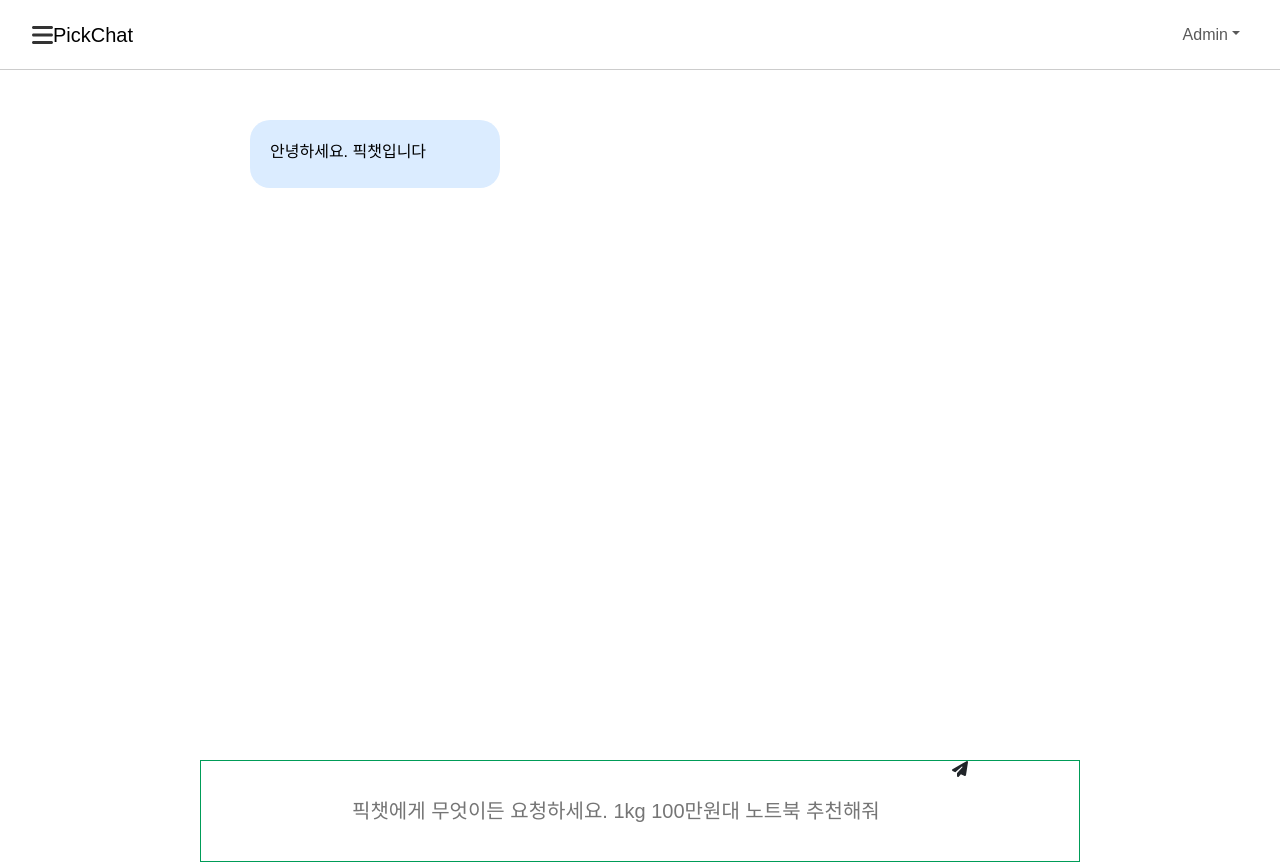
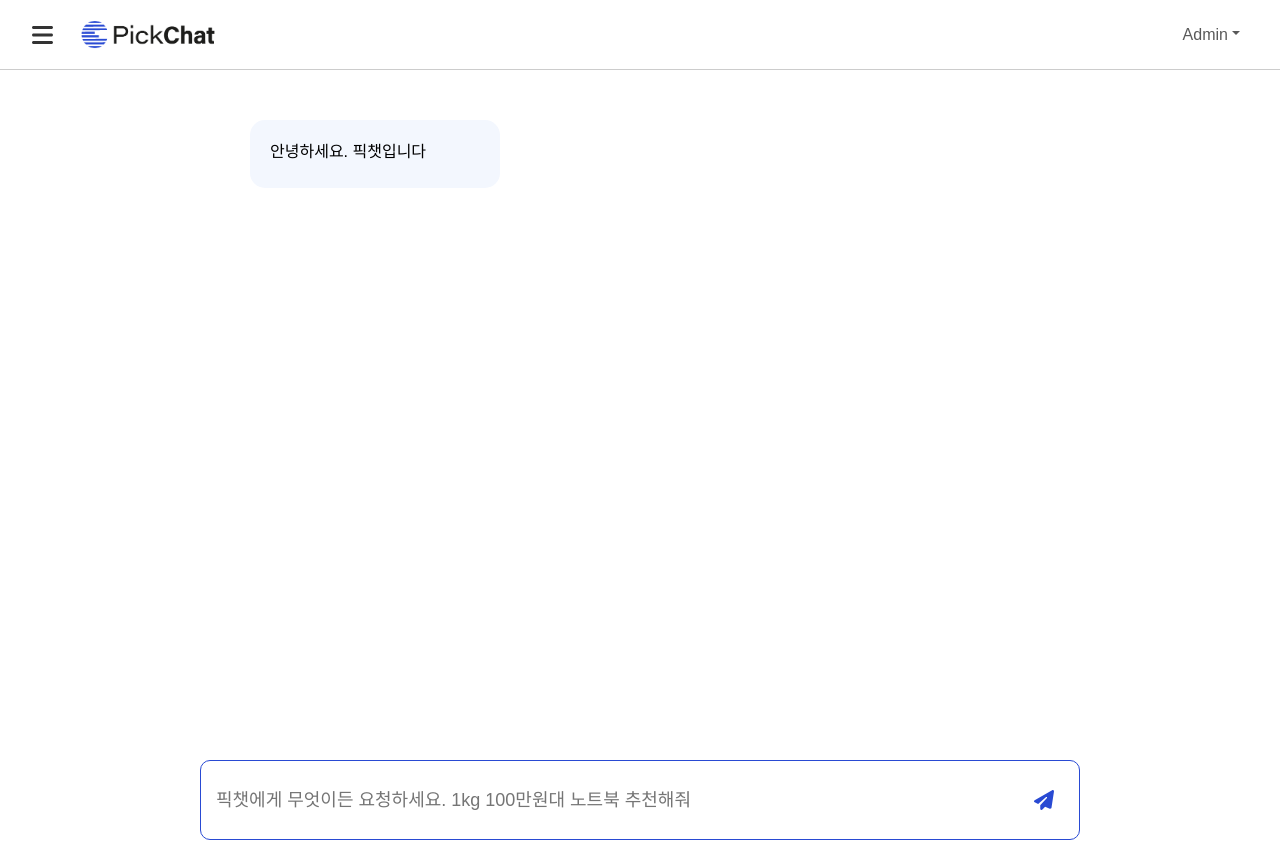
Before and after one commit to YirangKim/chat, a React (Create React App) app: page / in a window 1280 px wide. After the commit the page ends 840 px from the top, so only its background shows below. Built offline with nearby package versions, Linux system fonts and the light colour scheme.

Commit message:
채팅높이 컴포넌트교차성공

```diff
--- a/src/App.css
+++ b/src/App.css
@@ -162,7 +162,21 @@ body {
   display: flex;
   flex-direction: row;
   justify-content: center;
-  border: solid 1px #009c58;
+  align-items: center;
+}
+
+.chat-input {
+  width: 1000px;
+  height: 80px;
+  border: solid 1px #294ad3;
+  border-radius: 10px;
+}
+
+.chat-input input {
+  width: 800px;
+  height: 60px;
+  font-size: 18px;
+  color: #294ad3;
 }
 
 .input-no-border {
@@ -259,9 +273,11 @@ body {
   max-width: 800px;
   min-height: 68px;
   padding: 20px;
+  /* margin-bottom: 100px !important; */
   /* height: 50px; */
   border-radius: 20px;
-  background-color: #b2cfee;
+  background-color: #0072ed;
+  color: white;
   align-self: flex-end;
 }
 .ai-chat {
@@ -273,9 +289,10 @@ body {
   max-width: 900px;
   min-height: 68px;
   padding: 20px;
-  border-radius: 20px;
+  /* margin-bottom: 100px !important; */
+  border-radius: 15px;
   /* border: 1px solid #0056b3; */
-  background-color: #dbecff;
+  background-color: #f3f7fe;
   color: rgb(0, 0, 0);
   text-align: left; /* 왼쪽 정렬 */
   align-self: flex-start;
@@ -298,9 +315,15 @@ body {
   align-items: center;
 }
 
+.slide-title {
+  padding: 20px;
+  height: 30px;
+  background-color: red;
+  border-bottom: 1px solid #ccc;
+}
+
 .chatHistory {
   /* background: #fff; */
-  padding: 20px;
   /* border: 1px solid #ccc; */
   position: absolute;
   top: 69px; /* 내비게이션 바의 아래에 위치 */
--- a/src/component/Chat.js
+++ b/src/component/Chat.js
@@ -1,43 +1,44 @@
-//useState가 정의되어 있지 않음 오류 : 최상단에 넣기
 import React, { useEffect, useState, useRef } from "react";
 import "../App.css";
 import "bootstrap/dist/css/bootstrap.min.css";
-// import Card from 'react-bootstrap/Carousel';
 import Cardslide from "./Cardslide";
 import Chart from "./Chart";
 import TypingText from "./TypingText";
 import Detail from "./Detail";
-import Loading from "./Loading.js";
+import Loading from "./Loading";
 //fontawesome
 import { FontAwesomeIcon } from "@fortawesome/react-fontawesome";
 import { faPaperPlane } from "@fortawesome/free-solid-svg-icons";
-import "../App.css";
 
 function Chat() {
+  // 상태
   // content 사용자가 입력한 메시지를 저장
-  let [content, setContent] = useState("");
+  const [content, setContent] = useState("");
   // chats 대화 내용을 저장
   const [chats, setChats] = useState([]);
-  // welcome 사용자 앱 처음 접속 환영 메세지
-  let [welcome, setWelcome] = useState(true);
+  // 처음 접속시 웰컴 메세지
+  const [welcome, setWelcome] = useState(true);
+  // Detail 상태
+  // 채팅창 입력 showDetail(true) 설정
+  const [showDetail, setShowDetail] = useState(false);
+  //채팅 높이 조절
+  // const [chatListHeight, setChatListHeight] = useState("100px"); // 초기 높이 설정
 
+  // Ref
   // 스크롤 chat-list 엘리먼트에 대한 ref 생성
   const chatListRef = useRef(null);
+  // 채팅 메시지  스타일 동적으로 변경
+  const chatRefs = useRef([]);
 
-  //채팅 높이 조절
-  const [chatListHeight, setChatListHeight] = useState("100px"); // 초기 높이 설정
-
-  // 새로운 채팅이 추가될 때 스크롤을 아래로 이동하고 높이 업데이트
+  // useEffect
+  // 스크롤 바닥으로 내려주는 역할
   useEffect(() => {
     if (chatListRef.current) {
-      // chat-list 엘리먼트의 스크롤을 아래로 이동
       chatListRef.current.scrollTop = chatListRef.current.scrollHeight;
     }
   }, [chats]);
 
-  // 첫 방문 시 챗봇 메시지와 스타일을 1초 뒤에 나타나게 하기
-  // useEffect : 타이머
-  // 배열안에 객체 "message": "안녕하세요. 챗봇입니다"
+  // 처음에 웰컴메시지 띄우는 역할
   useEffect(() => {
     if (welcome) {
       setTimeout(() => {
@@ -52,27 +53,49 @@ function Chat() {
     }
   }, [welcome]);
 
+  //Detail 컴포넌트 띄우기
+  useEffect(() => {
+    // 조건만족되면 showDetail 실행
+    if (showDetail) {
+      const updatedChats = [...chats];
+      updatedChats[updatedChats.length - 1] = {
+        type: "AI",
+        message: <Detail />,
+      };
+      setChats(updatedChats);
+      setShowDetail(false);
+    }
+  }, [showDetail]);
+
+  // 채팅 메시지 쌓일 때마다 채팅메시지의 높이 조절
+  useEffect(() => {
+    let chatHeight = 0;
+    chatRefs.current.forEach((chatRef) => {
+      if (chatRef) {
+        const height = chatRef.getBoundingClientRect().height;
+        chatRef.style.top = `${chatHeight}px`;
+        chatHeight += height + 25;
+      }
+    });
+  }, [chats]);
+
+  // 유저 인풋 받기
   const onUserInput = () => {
-    let copy = [...chats];
-    const userInput = content;
-    copy.push({
-      type: "USER",
-      message: userInput,
-    });
-    setChats(copy);
+    // destructor
+    const newChats = [...chats, { type: "USER", message: content }];
+    setChats(newChats);
 
     // 채팅 처리 후, 입력 내용 초기화
-    setContent("");
+    // setContent("");
 
     setTimeout(() => {
-      let copy2 = [...copy];
-      // aiAnswer 내용 초기화
       let aiAnswer = "";
-      if (userInput.includes("안녕")) {
+
+      if (content.includes("안녕")) {
         aiAnswer = "반갑습니다";
-      } else if (userInput.includes("노트북 5개")) {
+      } else if (content.includes("노트북 5개")) {
         aiAnswer = <Cardslide />;
-      } else if (userInput.includes("노트북")) {
+      } else if (content.includes("노트북")) {
         aiAnswer = (
           <div className="cardContent" style={{ width: "700px" }}>
             <div>
@@ -86,64 +109,54 @@ function Chat() {
             </div>
           </div>
         );
-      } else if (userInput.includes("성능")) {
+      } else if (content.includes("성능")) {
         aiAnswer = <Chart />;
-      } else if (userInput.includes("픽챗")) {
+      } else if (content.includes("픽챗")) {
         aiAnswer = <Loading />;
+        // 2.5초 후
+        setTimeout(() => setShowDetail(true), 2500);
       }
+      // AI 답변을 newChats에 추가하기. destructor
+      setChats([...newChats, { type: "AI", message: aiAnswer }]);
+    }, 1000);
 
-      copy2.push({
-        type: "AI",
-        message: aiAnswer,
-      });
-      setChats(copy2);
-    }, 1000);
+    // Clear the input field
+    setContent("");
   };
+
   return (
     <div className="right-content">
       {/* 채팅 메시지 스크롤 */}
       <div className="chat-list" ref={chatListRef}>
-        {chats.map((chat, index) => {
-          const top_list = [
-            0, 80, 160, 240, 360, 880, 970, 1420, 1570, 1700, 1800,
-          ];
-          const top = index * 60;
-          return (
+        {chats.map((chat, index) => (
           <div
             key={index}
+            ref={(el) => (chatRefs.current[index] = el)}
             className={chat.type === "USER" ? "user-chat" : "ai-chat"}
-              style={{ top: `${top_list[index]}px` }}
           >
             {chat.message}
           </div>
-          );
-        })}
+        ))}
       </div>
-
       <div className="chat-box">
-        {/* input 글 발행
-            1)input에 입력한 값 가져오기
-            2) input에 입력한 값 저장하기
-            3) 마우스 엔터 */}
+        <div className="chat-input">
           <input
             className="user-input input-no-border"
             type="text"
             placeholder="픽챗에게 무엇이든 요청하세요. 1kg 100만원대 노트북 추천해줘"
             value={content}
-          onChange={(e) => {
-            setContent(e.target.value);
-          }}
-          onKeyPress={(e) => {
-            if (e.key === "Enter") {
-              onUserInput();
-            }
-          }}
+            onChange={(e) => setContent(e.target.value)}
+            onKeyPress={(e) => e.key === "Enter" && onUserInput()}
+            style={{ outline: "none" }}
           />
-
-        {/* button누르면 chat 추가
-            <div>생성x, state에 글 추가
-            unshift() 메서드는 새로운 요소를 배열의 맨 앞쪽에 추가*/}
-        <FontAwesomeIcon icon={faPaperPlane} />
+          <FontAwesomeIcon
+            icon={faPaperPlane}
+            style={{ color: "#294ad3", marginRight: "15px" }}
+            size="lg"
+            onClick={() => onUserInput()}
+          />
+        </div>
+        <div></div>
       </div>
     </div>
   );
--- a/src/component/ChatHistory.js
+++ b/src/component/ChatHistory.js
@@ -5,7 +5,15 @@ import "bootstrap/dist/css/bootstrap.min.css";
 function ChatHistory() {
   return (
     <div>
-      <p className="slide-title">채팅목록</p>
+      <div className="slide-title">
+        <img
+          src="/symbol.png"
+          alt="로고"
+          style={{ width: "150px", marginLeft: "20px" }}
+        />
+        <p className="slide-title">채팅목록</p>
+      </div>
+
       <p>영상편집 노트북 추천해줘</p>
       <p>사무용 노트북 추천해줘</p>
     </div>
--- a/src/component/Navbar.js
+++ b/src/component/Navbar.js
@@ -30,11 +30,16 @@ function Navigation() {
         <div className="navbar-content">
           <FontAwesomeIcon
             icon={faBars}
-            style={{ cursor: "pointer" }}
+            style={{ cursor: "pointer", color: "#333" }}
             onClick={toggleChatHistory}
           />
           <div className="brand-content">
-            <Navbar.Brand href="#home">PickChat</Navbar.Brand>
+            {/* <Navbar.Brand href="#home">PickChat</Navbar.Brand> */}
+            <img
+              src="/logo.png"
+              alt="로고"
+              style={{ width: "150px", marginLeft: "20px" }}
+            />
           </div>
         </div>
         {isShow && (
@@ -60,9 +65,9 @@ function Navigation() {
               <NavDropdown.Item href="#action/3.2">쿠폰</NavDropdown.Item>
               <NavDropdown.Item href="#action/3.3">히스토리</NavDropdown.Item>
               <NavDropdown.Divider />
-              <NavDropdown.Item href="#action/3.4">
+              {/* <NavDropdown.Item href="#action/3.4">
                 Separated link
-              </NavDropdown.Item>
+              </NavDropdown.Item> */}
             </NavDropdown>
           </Nav>
         </Navbar.Collapse>
--- a/src/component/TypingText.js
+++ b/src/component/TypingText.js
@@ -14,11 +14,10 @@ function TypingText({ text, interval }) {
   useEffect(() => {
     if (currentIndex < text.length) {
       const timer = setTimeout(() => {
-        // text 문자열에서 현재 currentIndex까지의 문자들을 선택
         setDisplayText(displayText + text[currentIndex]);
         setCurrentIndex(currentIndex + 1);
       }, interval);
-
+      //setTimeout 시작, clearTimeout 멈춤
       return () => clearTimeout(timer);
     }
   }, [currentIndex, text, interval]);
```
Also changed, not shown: src/component/Cardslide.js (+59 -16 lines), src/component/ChatList.js (added, +11 -0 lines), public/logo.png (added), public/symbol.png (added), src/component/chat2.js (added). Lines whose indentation alone changed are shown as unchanged.
